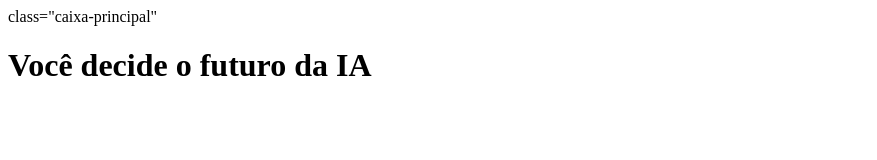
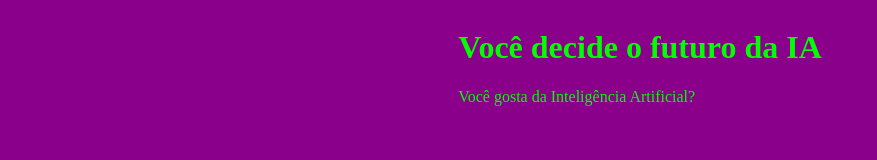
Before and after one commit to GustavinCV/IA3-E, a plain HTML site: page index.html in a window 1280 px wide. Shown: the whole page, without its empty margins (0-877 px from the left). Drawn offline with Linux system fonts and the light colour scheme.

Commit message:
Add files via upload

```diff
--- a/index.html
+++ b/index.html
@@ -1,14 +1,15 @@
 <!DOCTYPE html>
 <html lang="pt-br">
+
 <head>
     <meta charset="UTF-8">
     <meta name="viewport" content="width=device-width, initial-scale=1.0">
     <link rel="stylesheet" href="style.css">
-
     <title>Você decide o futuro da IA</title>
 </head>
+
 <body>
-<div>class="caixa-principal"
+    <div class="caixa-principal">
         <h1>Você decide o futuro da IA</h1>
         <div class="caixa-pergunta"></div>
         <div class="caixa-alternativa"></div>
@@ -17,5 +18,6 @@
         </div>
     </div>
     <script src="script.js"></script>
+</body>
+
 </html>
-</body>
--- a/script.js
+++ b/script.js
@@ -5,16 +5,16 @@ const caixaResultado = document.querySelector('.caixa-resultado');
 
 const perguntas = [//abre a lista de objetos (itens)
     {//abre o item
-        enunciado:"Você gosta da s IAs",
-        alternativas:["Sim"," Não"]
-    },
-    {
-        enunciado:"Você usa as IAs no seu dia a dia?",
+        enunciado:"Você gosta da Inteligência Artificial?",
         alternativas:["Sim","Não"]
     },
     {
-        enunciado:"Você tem medo dos IAs?",
-        alternativas:["Sim","Não"]
+        enunciado:"Pergunta 2",
+        alternativas:["Alternativa 1","Alternativa 2"]
+    },
+    {
+        enunciado:"Pergunta 3",
+        alternativas:["Alternativa 1","Alternativa 2"]
     }
 ]
 let posicao = 0;
@@ -22,9 +22,14 @@ let perguntaAtual;
 
 function mostraPergunta(){
     perguntaAtual = perguntas[posicao];
-    caixaPergunta.textContent = perguntaAtual.enunciado
+    caixaPergunta.textContent = perguntaAtual.enunciado;
     mostraAlternativas();
 }
 function mostraAlternativas(){
-for
+    for (const alternativa of perguntaAtual.alternativa){
+        const botaoAlternativas = document.createElement("button");
+        botaoAlternativas.textContent = alternativa;
+        caixaAlternativa.appendChild(botaoAlternativas);
+    }
 }
+mostraPergunta();
--- a/style.css
+++ b/style.css
@@ -0,0 +1,16 @@
+:root{
+    --cor-fundo:#8B008B ;
+    --cor-principal: #4B0082;
+    --cor-ecundaria:#FF00FF;
+    --cor-destaque:#FF1493;
+    --cor-texto:#00FF00;
+}
+body{
+    background-color:var(--cor-fundo);
+    color:var(--cor-texto);
+    display:flex;
+    align-items:center;
+    justify-content:center;
+    min-width:100vh;
+
+}
```
Also changed, not shown: 2 other files. Lines whose indentation alone changed are shown as unchanged.
